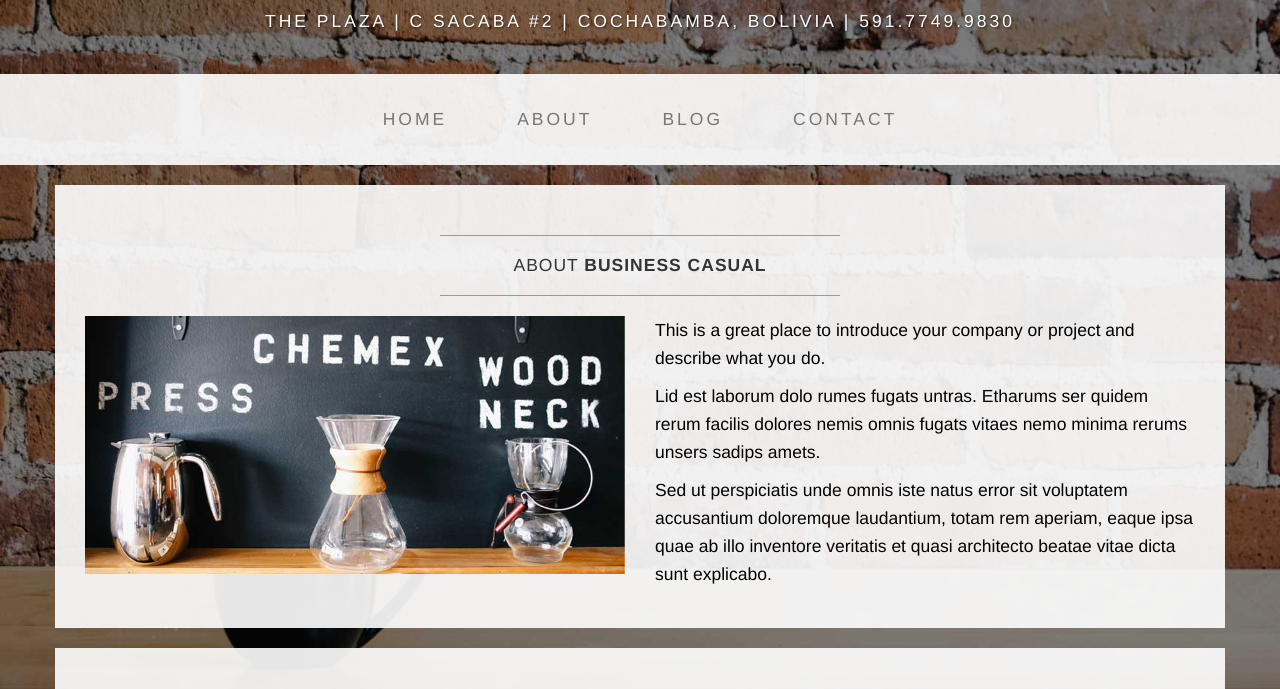
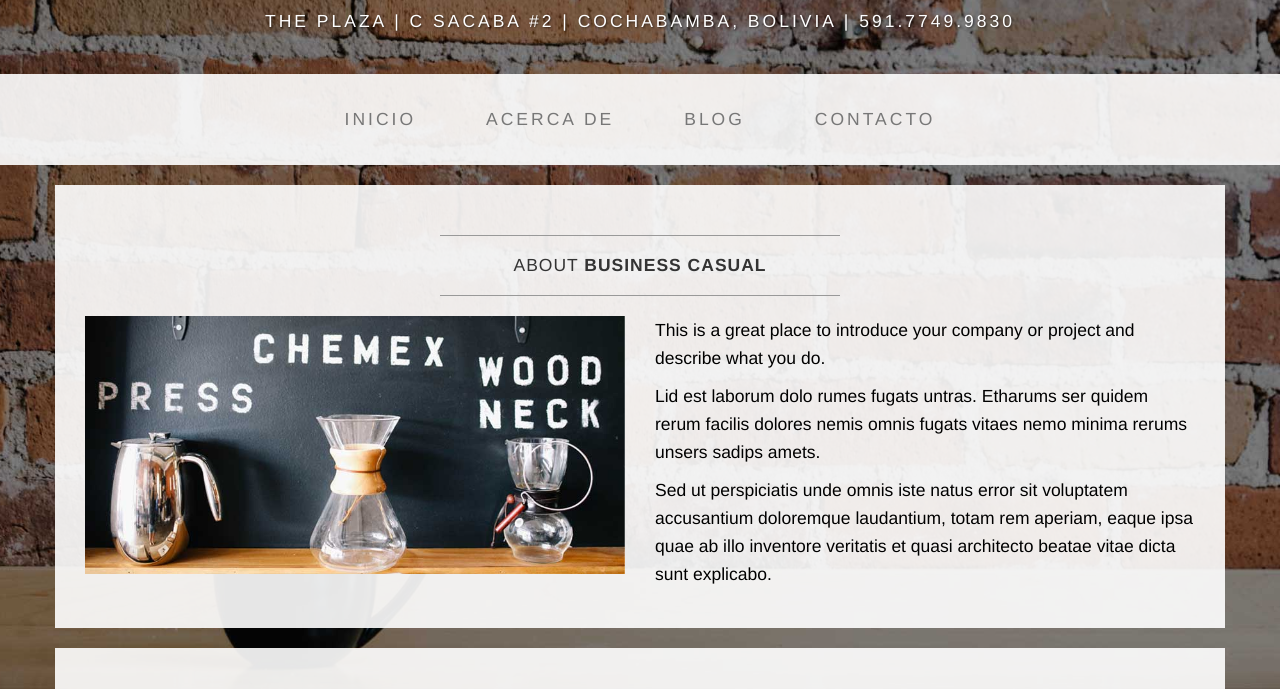
Before and after one commit to raullp/oseos, a plain HTML site: page web/about.html in a window 1280 px wide. Shown: the part 111-800 px from the top of the page. Drawn offline with Linux system fonts and the light colour scheme.

Commit message:
Translating navigation bar

```diff
--- a/web/about.html
+++ b/web/about.html
@@ -35,10 +35,10 @@
         <!-- Collect the nav links, forms, and other content for toggling -->
         <div class="collapse navbar-collapse navbar-ex1-collapse">
           <ul class="nav navbar-nav">
-            <li><a href="index.html">Home</a></li>
-            <li><a href="about.html">About</a></li>
+            <li><a href="index.html">Inicio</a></li>
+            <li><a href="about.html">Acerca de</a></li>
             <li><a href="blog.html">Blog</a></li>
-            <li><a href="contact.html">Contact</a></li>
+            <li><a href="contact.html">Contacto</a></li>
           </ul>
         </div><!-- /.navbar-collapse -->
       </div><!-- /.container -->
```
Also changed, not shown: web/blog.html (+3 -3 lines), web/contact.html (+3 -3 lines), web/index.html (+3 -3 lines).
